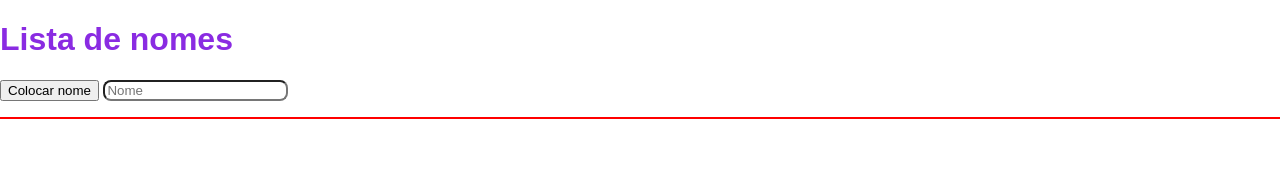
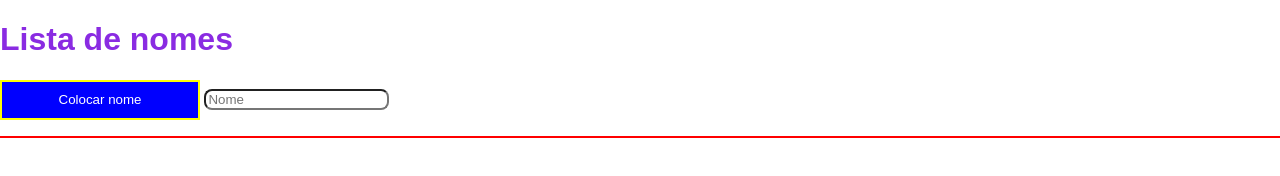
Before and after one commit to Betoojs/pull-request, a plain HTML site: page index.html in a window 1280 px wide. Drawn offline with Linux system fonts and the light colour scheme.

Commit message:
correção

```diff
--- a/style.css
+++ b/style.css
@@ -21,10 +21,11 @@ ul{
     border: 1px solid red;
 }
 
-.btn-inserir{
-    width: 2000px;
+#btn-inserir{
+    width: 200px;
     height: 40px;
-    color: blue;
+    background-color: blue;
+    color: white;
     border: 2px solid yellow;
 
 }
```
